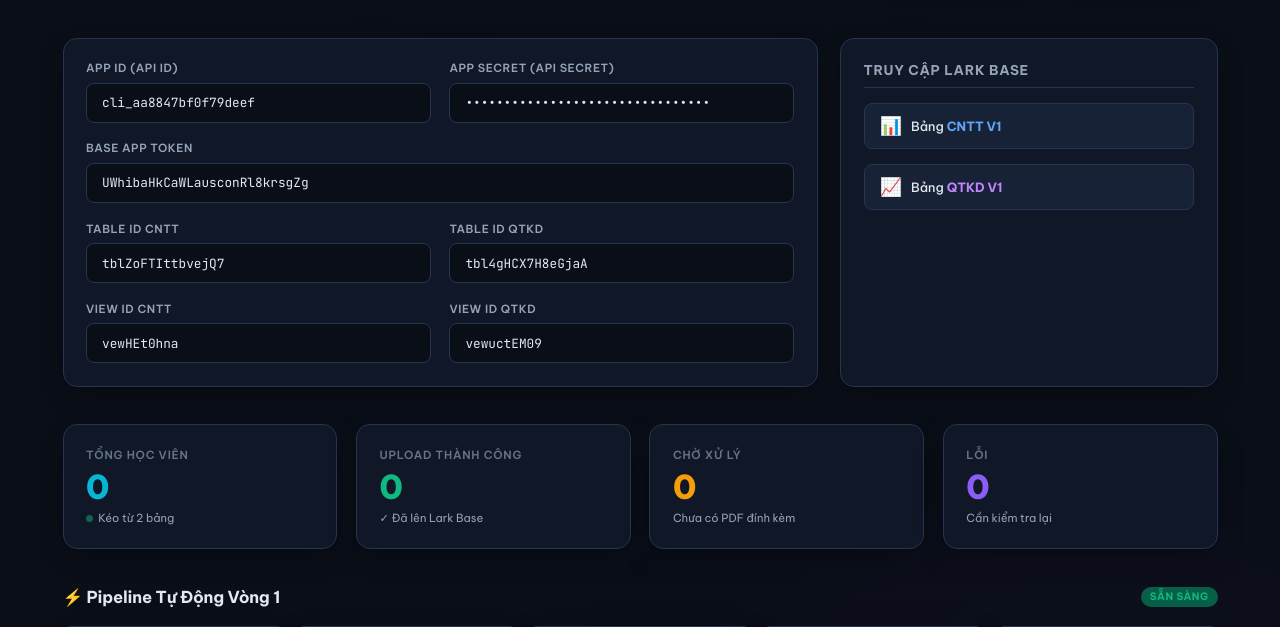
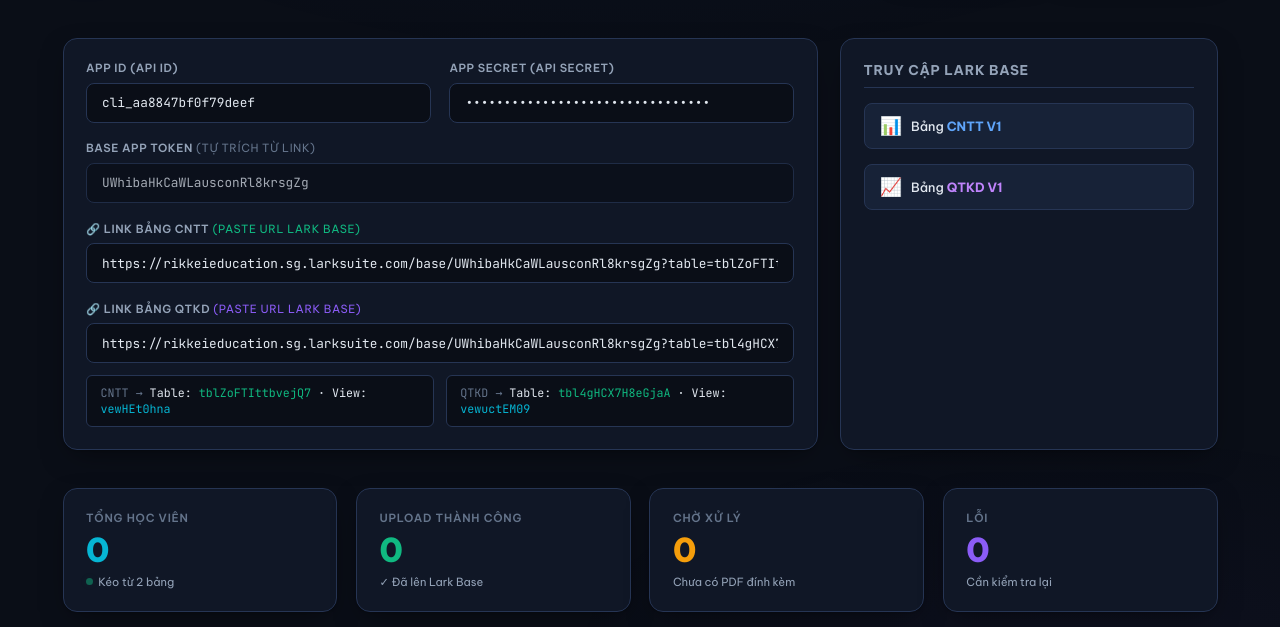
Before and after one commit to dinhnguyenrikkei/bot_to_pdf_clicktorun, a Flask app: page / in a window 1280 px wide. Shown: the part 109-736 px from the top of the page. Run offline with Flask 3, Linux system fonts and the light colour scheme.

Commit message:
feat: auto-parse table_id and view_id from pasted Lark Base URLs

```diff
--- a/rikkeibot_vong1/templates/index.html
+++ b/rikkeibot_vong1/templates/index.html
@@ -174,35 +174,35 @@ tr:hover td{background:var(--surface2)}
         <input type="password" id="apiSecret" value="zBA9rmZ7ScgEtIS1OFFOedGIHaz11V8g" placeholder="Nhập App Secret..." />
       </div>
       <div class="input-group config-full">
-        <label>Base App Token</label>
-        <input type="text" id="appToken" value="UWhibaHkCaWLausconRl8krsgZg" placeholder="Nhập Base Token..." />
+        <label>Base App Token <span style="font-weight:400;color:var(--text-muted)">(tự trích từ link)</span></label>
+        <input type="text" id="appToken" value="UWhibaHkCaWLausconRl8krsgZg" placeholder="Tự động điền từ link..." readonly style="opacity:.7;cursor:not-allowed" />
       </div>
-      <div class="input-group">
-        <label>Table ID CNTT</label>
-        <input type="text" id="tableCntt" value="tblZoFTIttbvejQ7" placeholder="ID Bảng CNTT..." />
+      <div class="input-group config-full">
+        <label>🔗 Link bảng CNTT <span style="font-weight:400;color:var(--green)">(Paste URL Lark Base)</span></label>
+        <input type="text" id="urlCntt" value="https://rikkeieducation.sg.larksuite.com/base/UWhibaHkCaWLausconRl8krsgZg?table=tblZoFTIttbvejQ7&view=vewHEt0hna" placeholder="Dán link Lark Base bảng CNTT vào đây..." oninput="onUrlChange()" />
       </div>
-      <div class="input-group">
-        <label>Table ID QTKD</label>
-        <input type="text" id="tableQtkd" value="tbl4gHCX7H8eGjaA" placeholder="ID Bảng QTKD..." />
+      <div class="input-group config-full">
+        <label>🔗 Link bảng QTKD <span style="font-weight:400;color:var(--purple)">(Paste URL Lark Base)</span></label>
+        <input type="text" id="urlQtkd" value="https://rikkeieducation.sg.larksuite.com/base/UWhibaHkCaWLausconRl8krsgZg?table=tbl4gHCX7H8eGjaA&view=vewuctEM09" placeholder="Dán link Lark Base bảng QTKD vào đây..." oninput="onUrlChange()" />
       </div>
-      <div class="input-group">
-        <label>View ID CNTT</label>
-        <input type="text" id="viewCntt" value="vewHEt0hna" placeholder="ID View CNTT..." />
-      </div>
-      <div class="input-group">
-        <label>View ID QTKD</label>
-        <input type="text" id="viewQtkd" value="vewuctEM09" placeholder="ID View QTKD..." />
+      <div id="parsedInfo" style="grid-column:span 2;display:grid;grid-template-columns:1fr 1fr;gap:.75rem;margin-top:-.5rem">
+        <div style="background:var(--bg);border:1px solid var(--border);border-radius:var(--radius-xs);padding:.6rem .9rem;font-family:var(--mono);font-size:.78rem">
+          <span style="color:var(--text-muted)">CNTT →</span> Table: <span id="dispTableCntt" style="color:var(--green)">tblZoFTIttbvejQ7</span> · View: <span id="dispViewCntt" style="color:var(--cyan)">vewHEt0hna</span>
+        </div>
+        <div style="background:var(--bg);border:1px solid var(--border);border-radius:var(--radius-xs);padding:.6rem .9rem;font-family:var(--mono);font-size:.78rem">
+          <span style="color:var(--text-muted)">QTKD →</span> Table: <span id="dispTableQtkd" style="color:var(--green)">tbl4gHCX7H8eGjaA</span> · View: <span id="dispViewQtkd" style="color:var(--cyan)">vewuctEM09</span>
+        </div>
       </div>
     </div>
 
     <!-- Quick Links -->
     <div class="quick-links">
       <h3>Truy cập Lark Base</h3>
-      <a href="https://rikkeieducation.sg.larksuite.com/base/UWhibaHkCaWLausconRl8krsgZg?table=tblZoFTIttbvejQ7&view=vewHEt0hna" target="_blank" class="lark-link">
+      <a id="linkCntt" href="https://rikkeieducation.sg.larksuite.com/base/UWhibaHkCaWLausconRl8krsgZg?table=tblZoFTIttbvejQ7&view=vewHEt0hna" target="_blank" class="lark-link">
         <span class="icon">📊</span>
         <span>Bảng <span class="major">CNTT V1</span></span>
       </a>
-      <a href="https://rikkeieducation.sg.larksuite.com/base/UWhibaHkCaWLausconRl8krsgZg?table=tbl4gHCX7H8eGjaA&view=vewuctEM09" target="_blank" class="lark-link">
+      <a id="linkQtkd" href="https://rikkeieducation.sg.larksuite.com/base/UWhibaHkCaWLausconRl8krsgZg?table=tbl4gHCX7H8eGjaA&view=vewuctEM09" target="_blank" class="lark-link">
         <span class="icon">📈</span>
         <span>Bảng <span class="major qtkd">QTKD V1</span></span>
       </a>
@@ -431,17 +431,54 @@ function activateStep(steps, index) {
     }
 }
 
+// Parse Lark Base URL → {appToken, tableId, viewId}
+function parseLarkUrl(url) {
+  const result = {appToken: '', tableId: '', viewId: ''};
+  try {
+    // Extract app token from path: /base/XXXXX
+    const pathMatch = url.match(/\/base\/([A-Za-z0-9]+)/);
+    if (pathMatch) result.appToken = pathMatch[1];
+    // Extract table and view from query params
+    const urlObj = new URL(url);
+    result.tableId = urlObj.searchParams.get('table') || '';
+    result.viewId = urlObj.searchParams.get('view') || '';
+  } catch(e) {}
+  return result;
+}
+
+// Auto-update display when URL inputs change
+function onUrlChange() {
+  const cntt = parseLarkUrl(document.getElementById('urlCntt').value.trim());
+  const qtkd = parseLarkUrl(document.getElementById('urlQtkd').value.trim());
+  document.getElementById('dispTableCntt').textContent = cntt.tableId || '—';
+  document.getElementById('dispViewCntt').textContent = cntt.viewId || '—';
+  document.getElementById('dispTableQtkd').textContent = qtkd.tableId || '—';
+  document.getElementById('dispViewQtkd').textContent = qtkd.viewId || '—';
+  // Auto-fill App Token from first URL that has it
+  const token = cntt.appToken || qtkd.appToken;
+  if (token) document.getElementById('appToken').value = token;
+  // Update quick links
+  const urlCntt = document.getElementById('urlCntt').value.trim();
+  const urlQtkd = document.getElementById('urlQtkd').value.trim();
+  if (urlCntt) document.getElementById('linkCntt').href = urlCntt;
+  if (urlQtkd) document.getElementById('linkQtkd').href = urlQtkd;
+}
+
 function runRealtime(btnId, mode) {
   const apiId = document.getElementById('apiId').value.trim();
   const apiSecret = document.getElementById('apiSecret').value.trim();
-  const appToken = document.getElementById('appToken').value.trim();
-  const tableCntt = document.getElementById('tableCntt').value.trim();
-  const tableQtkd = document.getElementById('tableQtkd').value.trim();
-  const viewCntt = document.getElementById('viewCntt').value.trim();
-  const viewQtkd = document.getElementById('viewQtkd').value.trim();
 
-  if(!apiId || !apiSecret || !appToken || !tableCntt || !tableQtkd) {
-    alert("Vui lòng điền đầy đủ thông tin cấu hình kết nối API Lark!");
+  // Parse URLs to extract table/view IDs
+  const cntt = parseLarkUrl(document.getElementById('urlCntt').value.trim());
+  const qtkd = parseLarkUrl(document.getElementById('urlQtkd').value.trim());
+  const appToken = cntt.appToken || qtkd.appToken || document.getElementById('appToken').value.trim();
+
+  if(!apiId || !apiSecret || !appToken) {
+    alert("Vui lòng điền App ID, App Secret và dán link Lark Base!");
+    return;
+  }
+  if(!cntt.tableId || !qtkd.tableId) {
+    alert("Không trích xuất được Table ID từ link. Vui lòng kiểm tra lại URL Lark Base!");
     return;
   }
 
@@ -449,10 +486,10 @@ function runRealtime(btnId, mode) {
     APP_ID: apiId,
     APP_SECRET: apiSecret,
     APP_TOKEN: appToken,
-    TABLE_CNTT: tableCntt,
-    TABLE_QTKD: tableQtkd,
-    VIEW_CNTT: viewCntt,
-    VIEW_QTKD: viewQtkd
+    TABLE_CNTT: cntt.tableId,
+    TABLE_QTKD: qtkd.tableId,
+    VIEW_CNTT: cntt.viewId,
+    VIEW_QTKD: qtkd.viewId
   };
 
   const btnOverwrite = document.getElementById('btnRunOverwrite');
```
